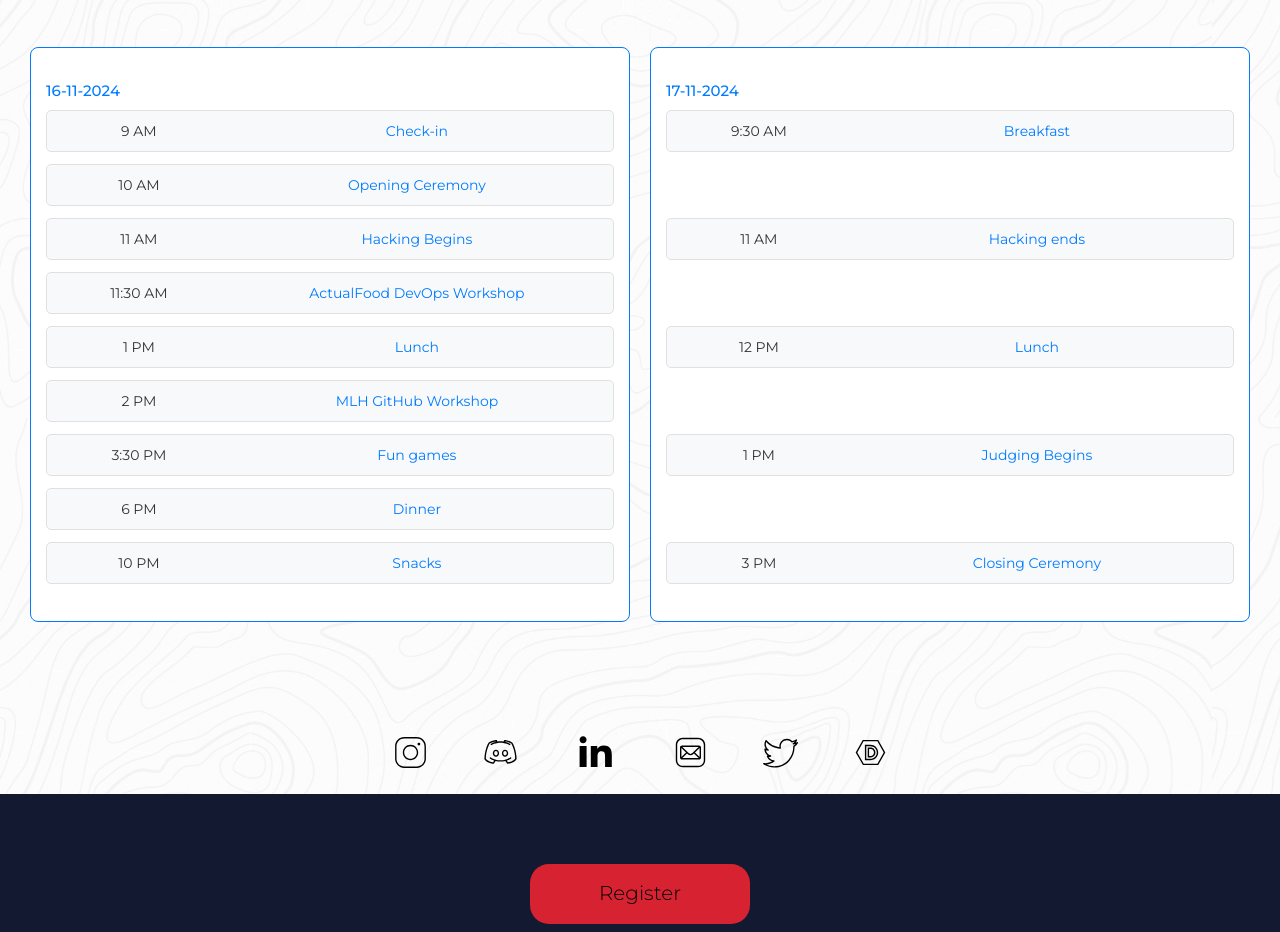
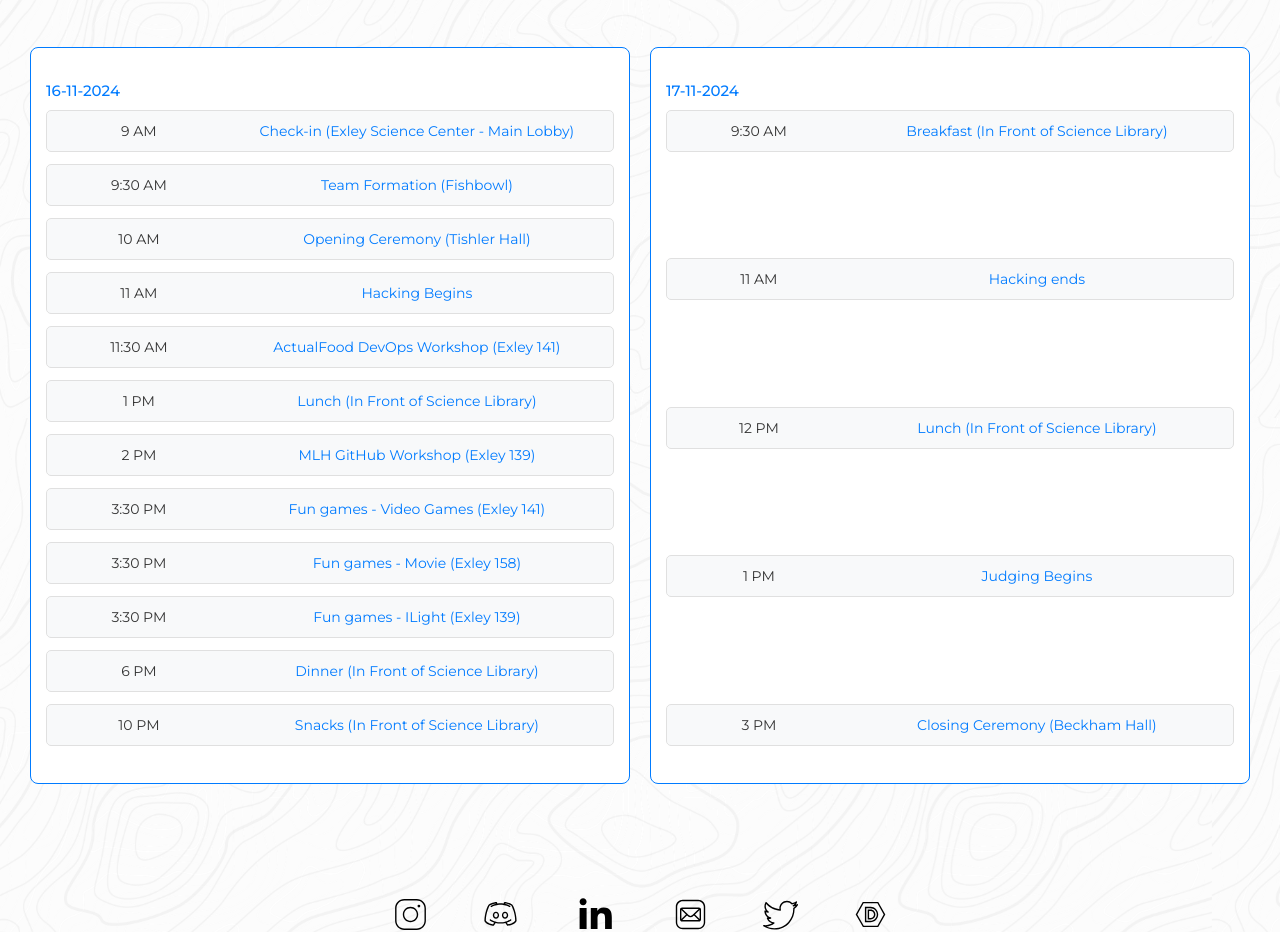
Before and after one commit to ananafrida/weshack-2024, a React (Create React App) app: page / in a window 1280 px wide. Shown: the part 5982-6914 px from the top of the page. Built offline with nearby package versions, Linux system fonts and the light colour scheme.

Commit message:
added locations

```diff
--- a/src/Module/General.tsx
+++ b/src/Module/General.tsx
@@ -105,12 +105,17 @@ const schedule = [
     day: "16-11-2024",
     events: [
       {
-        title: "Check-in",
+        title: "Check-in (Exley Science Center - Main Lobby)",
         timings: "9 AM",
-        link: "https://google.com",
+        link: "https://google.com ",
       },
       {
-        title: "Opening Ceremony",
+        title: "Team Formation (Fishbowl)",
+        timings: "9:30 AM",
+        link: "https://google.com"
+      },
+      {
+        title: "Opening Ceremony (Tishler Hall)",
         timings: "10 AM",
         link: "https://google.com",
       },
@@ -120,32 +125,42 @@ const schedule = [
         link: "https://google.com",
       },
       {
-        title: "ActualFood DevOps Workshop",
+        title: "ActualFood DevOps Workshop (Exley 141)",
         timings: "11:30 AM",
         link: "https://google.com",
       },
       {
-        title: "Lunch",
+        title: "Lunch (In Front of Science Library)",
         timings: "1 PM",
         link: "https://google.com",
       },
       {
-        title: "MLH GitHub Workshop",
+        title: "MLH GitHub Workshop (Exley 139)",
         timings: "2 PM",
         link: "https://google.com",
       },
       {
-        title: "Fun games",
+        title: "Fun games - Video Games (Exley 141)",
         timings: "3:30 PM",
         link: "https://google.com",
       },
       {
-        title: "Dinner",
+        title: "Fun games - Movie (Exley 158)",
+        timings: "3:30 PM",
+        link: "https://google.com",
+      },
+      {
+        title: "Fun games - ILight (Exley 139)",
+        timings: "3:30 PM",
+        link: "https://google.com",
+      },
+      {
+        title: "Dinner (In Front of Science Library)",
         timings: "6 PM",
         link: "https://google.com",
       },
       {
-        title: "Snacks",
+        title: "Snacks (In Front of Science Library)",
         timings: "10 PM",
         link: "https://google.com",
       },
@@ -155,7 +170,7 @@ const schedule = [
     day: "17-11-2024",
     events: [
       {
-        title: "Breakfast",
+        title: "Breakfast (In Front of Science Library)",
         timings: "9:30 AM",
         link: "https://google.com",
       },
@@ -165,7 +180,7 @@ const schedule = [
         link: "https://google.com",
       },
       {
-        title: "Lunch",
+        title: "Lunch (In Front of Science Library)",
         timings: "12 PM",
         link: "https://google.com",
       },
@@ -175,7 +190,7 @@ const schedule = [
         link: "https://google.com",
       },
       {
-        title: "Closing Ceremony",
+        title: "Closing Ceremony (Beckham Hall)",
         timings: "3 PM",
         link: "https://google.com",
       },
```
